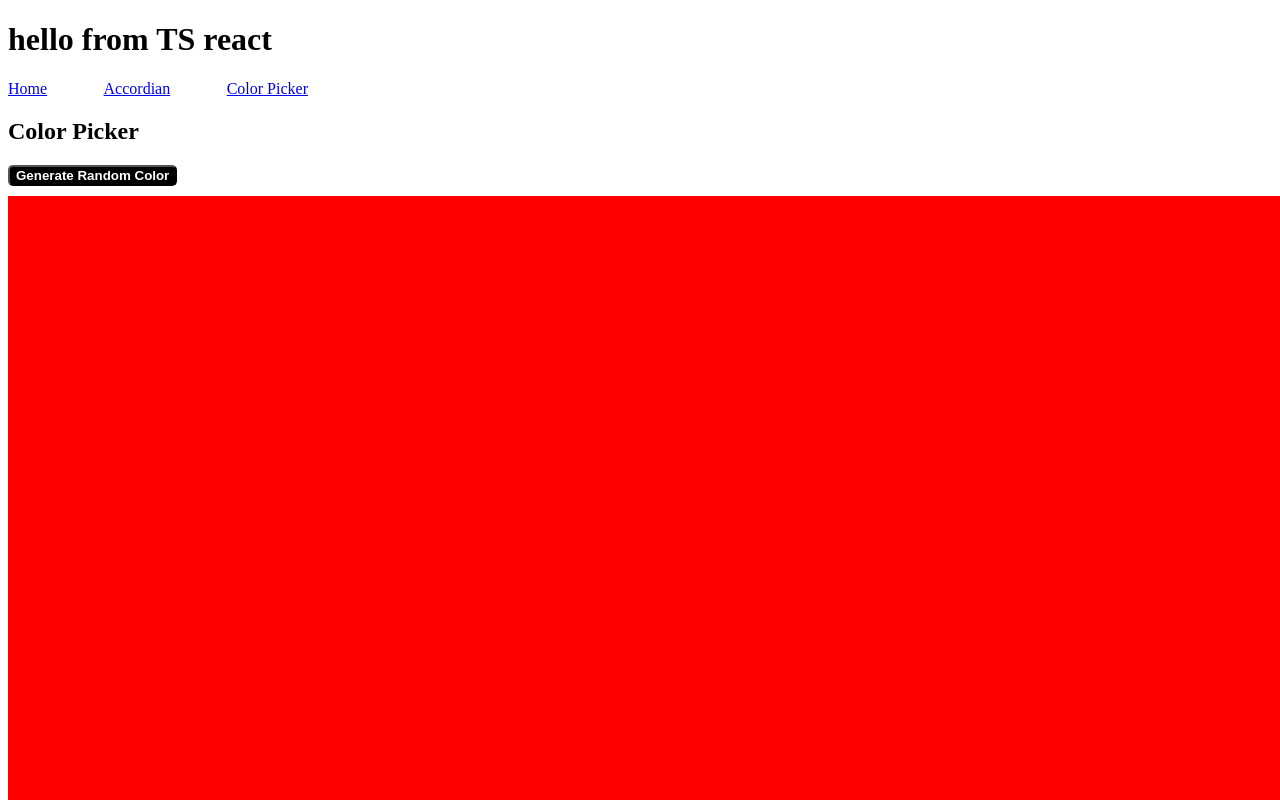
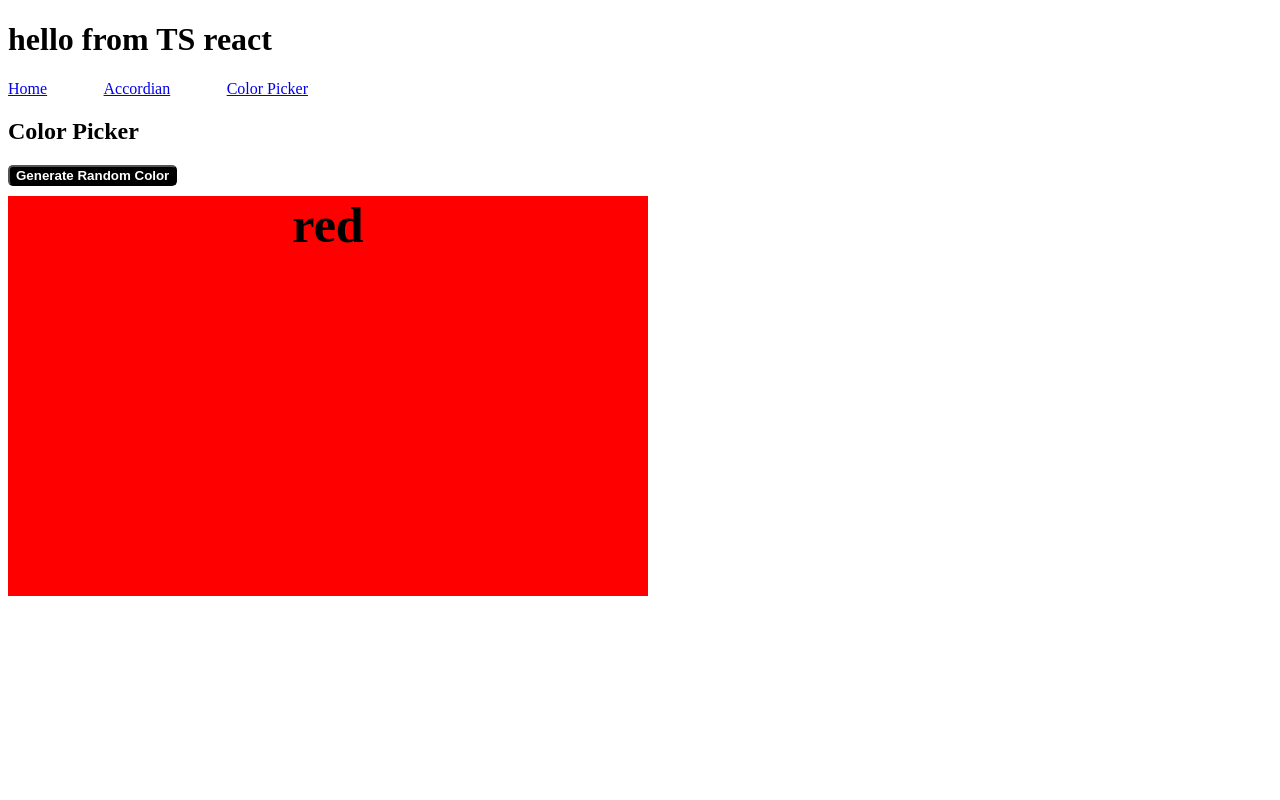
Before and after one commit to anurag1302/react-projects, a React (Vite) app: page /color-picker in a window 1280 px wide. Shown: the top 800 px of the page. Built offline with nearby package versions, Linux system fonts and the light colour scheme.

Commit message:
hex color changes - random function creation

```diff
--- a/src/components/Color/colorPicker.tsx
+++ b/src/components/Color/colorPicker.tsx
@@ -3,8 +3,23 @@ import { useState } from "react";
 function ColorPicker() {
   const [color, setColor] = useState("red");
 
+  function getRandom() {
+    let hexArray = [0, 1, 2, 3, 4, 5, 6, 7, 8, 9, "A", "B", "C", "D", "E", "F"];
+    let randomCharacter = hexArray[Math.floor(Math.random() * hexArray.length)];
+    return randomCharacter;
+  }
+
+  function getHEXColor() {
+    let str = "";
+    for (let i = 0; i < 6; i++) {
+      str = str + getRandom();
+    }
+    let randomColor = "#" + str;
+    setColor(randomColor);
+  }
+
   function handleButtonClick() {
-    setColor("green");
+    getHEXColor();
   }
   return (
     <>
@@ -22,13 +37,19 @@ function ColorPicker() {
       >
         Generate Random Color
       </button>
+
       <div
         style={{
           backgroundColor: color,
-          width: "100vw",
-          height: "100vh",
+          width: "50vw",
+          height: "50vh",
+          fontWeight: "bold",
+          fontSize: "50px",
+          textAlign: "center",
         }}
-      ></div>
+      >
+        {color}
+      </div>
     </>
   );
 }
```
